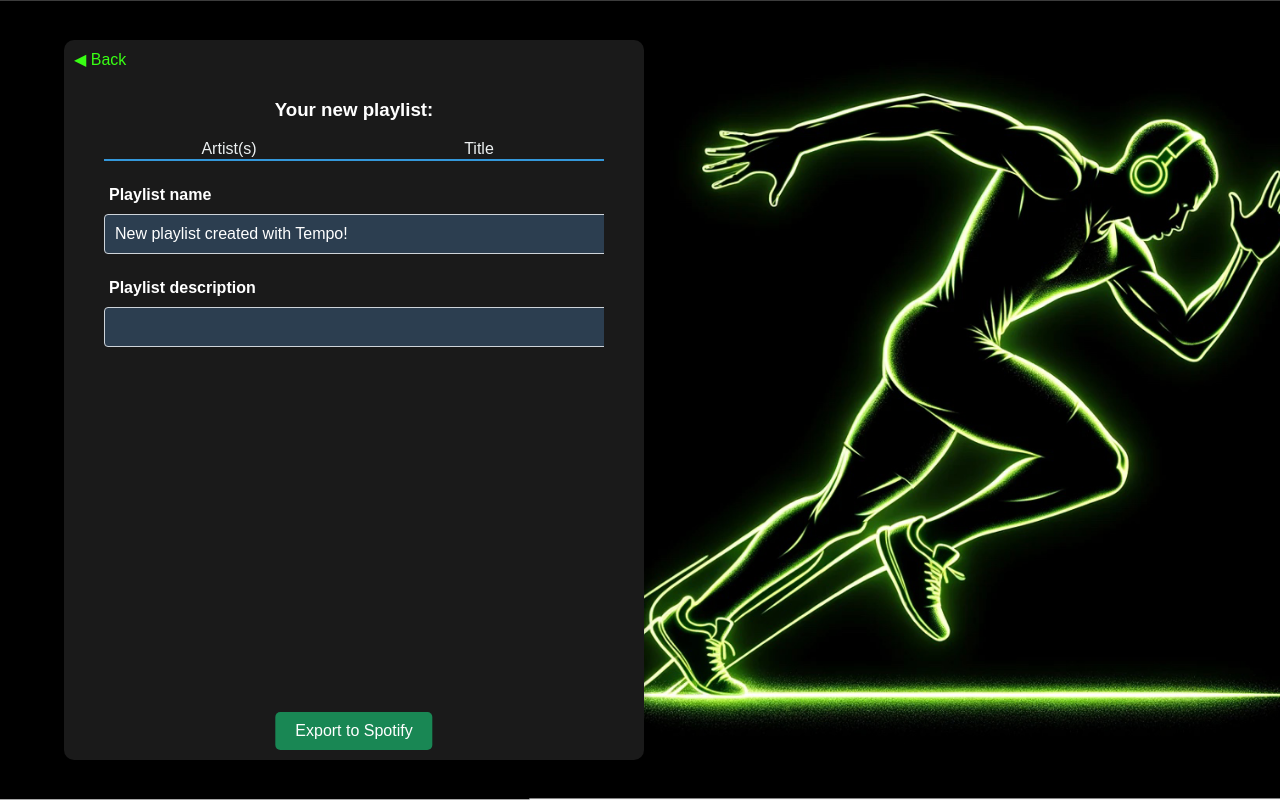
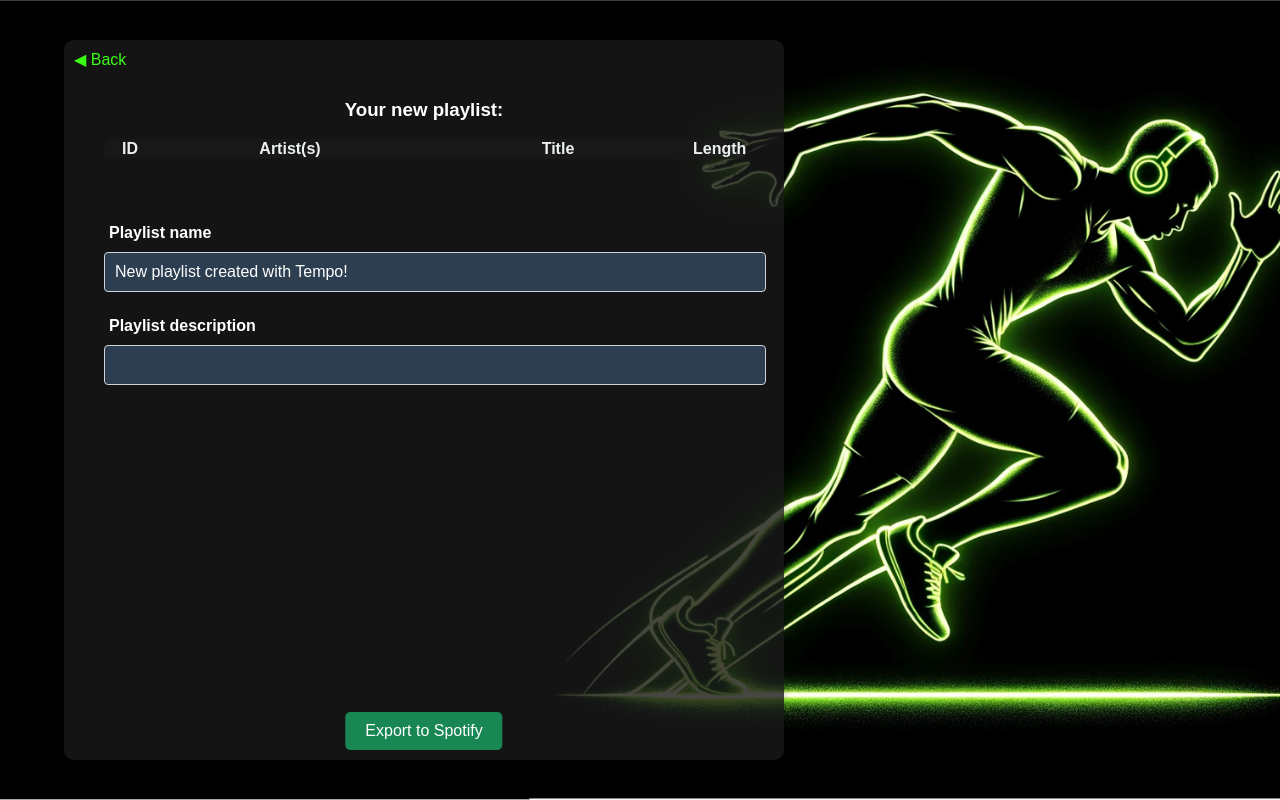
Before and after one commit to SSE-CW-Team/SSE-CW-Group-Project, a Flask app: page /export in a window 1280 px wide. Run offline with Flask 3, Linux system fonts and the light colour scheme; lists and menus that the app fills with data are empty.

Commit message:
Feature: Added id and song lengths to the export page

```diff
--- a/api/app.py
+++ b/api/app.py
@@ -124,6 +124,11 @@ def fetch_songs():
     session["track_ids"] = [i["track_id"] for i in song_data]
     session["titles"] = [i["track_name"] for i in song_data]
     session["artists"] = [i["artists"].replace(";", ", ") for i in song_data]
+    session["lengths"] = [
+        seconds_to_mm_ss(int(i["duration_ms"] / 1000)) for i in song_data
+    ]
+
+    print(session["lengths"])
 
     if not genres[0]:  # No genre selected
         flash("Please select at least one genre")
@@ -220,5 +225,16 @@ def string_to_list(input_string):
     return result_list
 
 
+def seconds_to_mm_ss(seconds):
+    # Calculate minutes and seconds
+    minutes = seconds // 60
+    remaining_seconds = seconds % 60
+
+    # Format the result as mm:ss
+    result = "{:02d}:{:02d}".format(minutes, remaining_seconds)
+
+    return result
+
+
 if __name__ == "__main__":
     app.run(debug=True)
--- a/api/static/styles/style.css
+++ b/api/static/styles/style.css
@@ -60,6 +60,14 @@ body::before {
     gap: 10px; /* Adjust the gap between checkboxes */
 }
 
+.id-column, .length-column {
+  width: 50px; /* Adjust the width of ID and Length columns */
+}
+
+.form-container {
+  margin-top: 20px;
+}
+
 .export-button {
     background-color: #198754; /* Darker green */
     color: #ffffff; /* White text */
@@ -95,7 +103,7 @@ input[type="checkbox"] {
 }
 
 .container {
-    background-color: #1a1a1a; /* Dark background color */
+    background-color: rgba(26, 26, 26, 0.8); /* Dark background color */
     padding: 40px;
     border-radius: 10px;
     box-shadow: 0 4px 8px rgba(0, 0, 0, 0.2);
@@ -106,6 +114,16 @@ input[type="checkbox"] {
     height: 80vh; /* Set a specific height, adjust as needed */
     overflow-y: auto; /* Enable vertical scrolling within the container */
     left: 5%;
+    max-width: 50%; /* Adjust the maximum width as needed */
+    margin: 0 auto;
+}
+
+.fixed-headers {
+  position: sticky;
+  top: 0;
+  background-color: rgba(26, 26, 26, 0.8); /* Dark background color with opacity */
+  z-index: 1;
+  border-radius: 10px 10px 0 0;
 }
 
 .container.fixed-container {
@@ -149,6 +167,19 @@ h3 {
     font-weight: bold;
     color: #ffffff; /* White color for form labels */
 }
+
+.playlist-table {
+  max-height: 47%; /* Adjust the maximum height as needed */
+  overflow-y: auto;
+  table-layout: fixed; /* Fix the table layout */
+  width: 100%; /* Make the table take full width */
+}
+
+.playlist-table th, .playlist-table td {
+  padding: 8px;
+  text-align: center;
+}
+
 
 .form-group input,
 .form-group select {
@@ -310,3 +341,7 @@ table {
   tbody tr:hover {
     background-color: #34495e;
   }
+
+  #home-page-container {
+    width: 33%;
+  }
--- a/api/templates/export.html
+++ b/api/templates/export.html
@@ -1,6 +1,6 @@
 <!DOCTYPE html>
 <html>
-  <head>
+
 <head>
   <meta charset="UTF-8" />
   <meta name="viewport" content="width=device-width, initial-scale=1.0" />
@@ -8,26 +8,43 @@
   <link rel="stylesheet" href="{{ url_for('static', filename='styles/style.css')}}" />
   <script src="{{ url_for('static', filename='scripts/functions.js')}}"></script>
 </head>
-  </head>
+
 <body>
-    <div class="container fixed-container">
-      <a href="/" class="back-arrow" >&#9664; Back</a>
+  <div class="container">
+    <a href="/" class="back-arrow">&#9664; Back</a>
     <h3>Your new playlist:</h3>
-      <div class="table-container">
-        <table>
+
+    <!-- Fixed headers div -->
+    <div class="fixed-headers">
+      <table class="table-container">
         <thead>
-            <td>Artist(s)</td>
-            <td>Title</td>
+          <tr>
+            <th class="id-column">ID</th>
+            <th>Artist(s)</th>
+            <th>Title</th>
+            <th class="length-column">Length</th>
+          </tr>
         </thead>
+      </table>
+    </div>
+
+    <!-- Table container div -->
+    <div class="playlist-table">
+      <table class="table-container">
         <tbody>
           {% for i in range(session['track_ids']|length) %}
           <tr>
+            <td class="id-column">{{ i+1 }}</td>
             <td>{{ session['artists'][i] }}</td>
             <td>{{ session['titles'][i] }}</td>
+            <td class="length-column">{{ session['lengths'][i] }}</td> <!-- Replace with the actual song length -->
           </tr>
           {% endfor %}
         </tbody>
       </table>
+    </div>
+
+    <div class="form-container">
       <form action="/generate" method="post">
         <div class="form-group">
           <label for="name">Playlist name</label>
@@ -39,6 +56,8 @@
         </div>
         <button type="submit" class="export-button">Export to Spotify</button>
       </form>
+    </div> <!-- Close form-container div -->
   </div>
 </body>
+
 </html>
--- a/api/templates/index.html
+++ b/api/templates/index.html
@@ -9,7 +9,7 @@
     <audio id="tickSound" data-url="{{ url_for('static', filename='sounds/tick.mp3') }}"></audio>
   </head>
   <body>
-    <div class="container">
+    <div class="container" id = "home-page-container">
       <h1>Tempo: Running Playlist Generator</h1>
       <p class="explanation">Fill in the details below to generate a personalized running playlist.</p>
       <form id="inputForm" action="{{ url_for('fetch_songs') }}" method="post">
```
Lines whose indentation alone changed are shown as unchanged.
